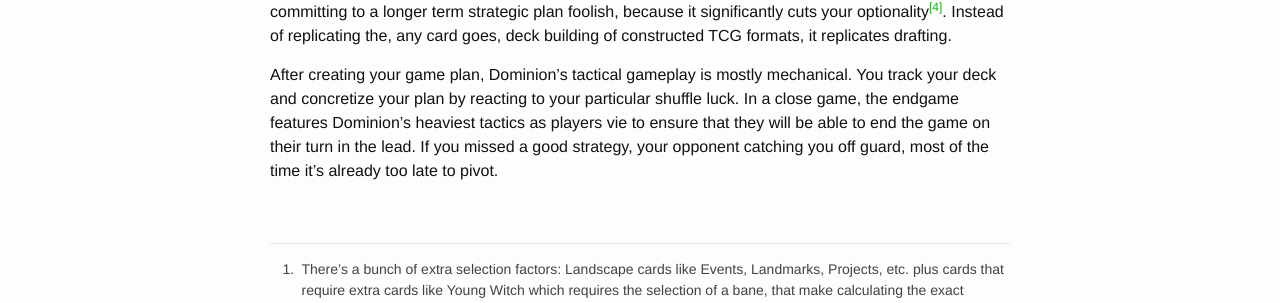
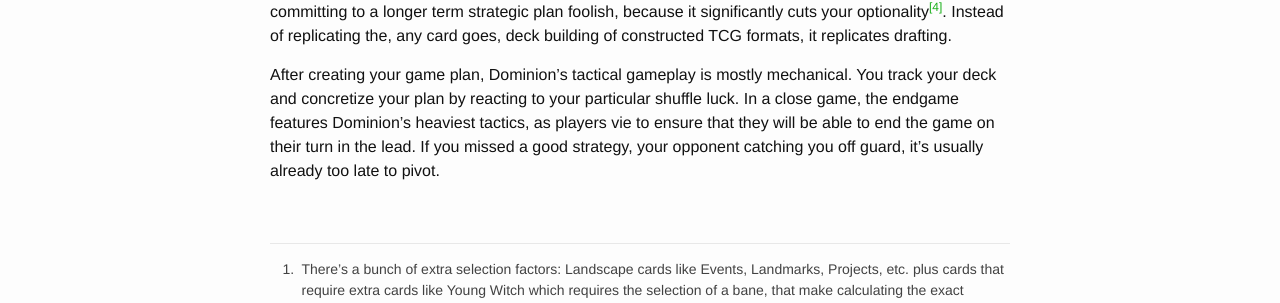
Before and after one commit to lehmacdj/blog, a Jekyll site: the page built from _notes/CzZXOuq2reuv-dominion-is-the-ultimate-strategic-board-game.md, in a window 1280 px wide. Shown: the part 1260-1563 px from the top of the page. Built offline with Jekyll 4.4.1, drawn with Linux system fonts in a browser that asks for light colours; formulas are drawn with MathJax 3.

Commit message:
Improve dominion

```diff
--- a/_notes/CzZXOuq2reuv-dominion-is-the-ultimate-strategic-board-game.md
+++ b/_notes/CzZXOuq2reuv-dominion-is-the-ultimate-strategic-board-game.md
@@ -35,4 +35,4 @@
 
 [^lol-i-dont-care]: Because I don't care about my win rate, I typically go for silly infinite combo decks with the Silent, resetting if I don't get the cards I need. But this is more playing a slot machine, than finding strategic depth in Slay the Spire.
 
-After creating your game plan, Dominion's tactical gameplay is mostly mechanical. You track your deck and concretize your plan by reacting to your particular shuffle luck. In a close game, the endgame features Dominion's heaviest tactics as players vie to ensure that they will be able to end the game on their turn in the lead. If you missed a good strategy, your opponent catching you off guard, most of the time it's already too late to pivot.
+After creating your game plan, Dominion's tactical gameplay is mostly mechanical. You track your deck and concretize your plan by reacting to your particular shuffle luck. In a close game, the endgame features Dominion's heaviest tactics, as players vie to ensure that they will be able to end the game on their turn in the lead. If you missed a good strategy, your opponent catching you off guard, it's usually already too late to pivot.
```
